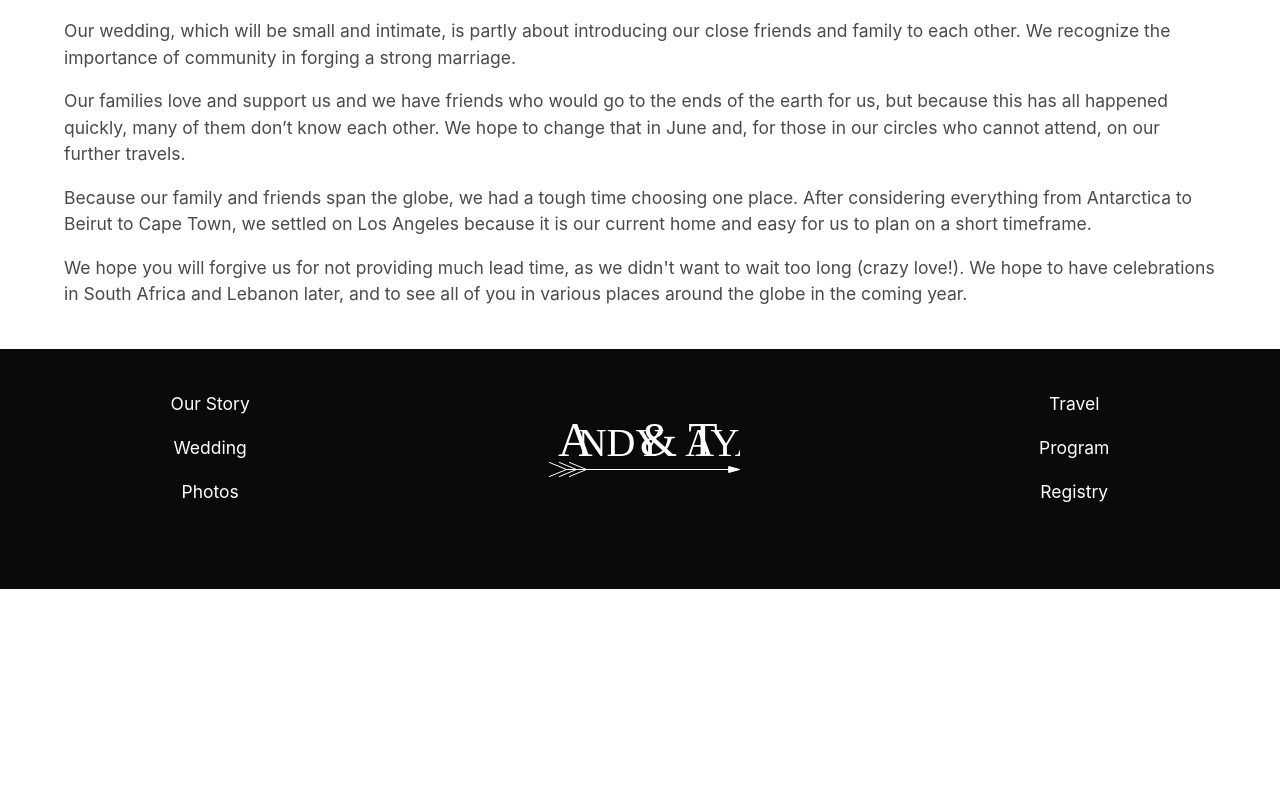
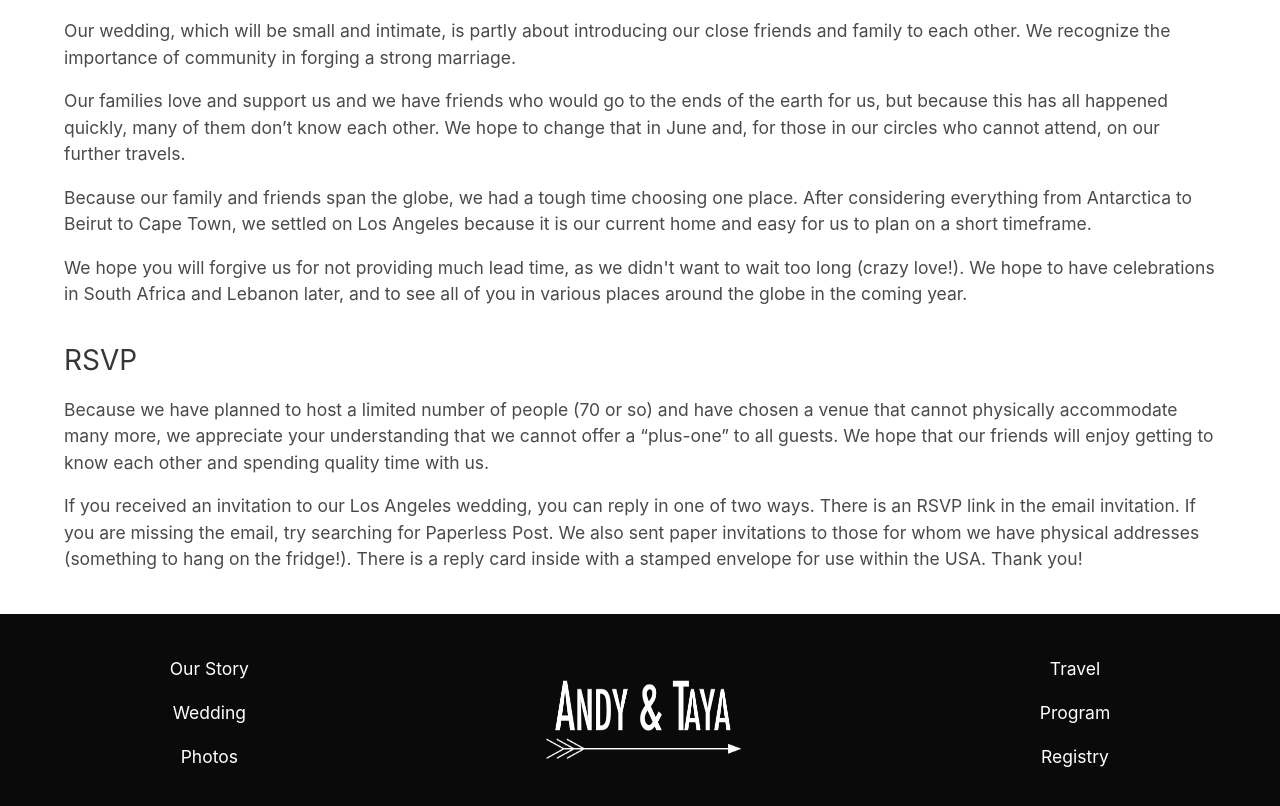
Before and after one commit to Charles-Go/andyandtaya, a Jekyll site: the page built from wedding/index.html, in a window 1280 px wide, cut to the strip 432-1286 px from the top of the page. Shown: the top 806 px of the strip. Built offline with Jekyll 4.4.1, drawn with Linux system fonts in a browser that asks for light colours; Markdown is read by kramdown in place of the engine named in the settings; before the commit the page ends 1021 px from its top, so only the background shows below that.

Commit message:
some minor changes, fixed the logos

```diff
--- a/_layouts/base.html
+++ b/_layouts/base.html
@@ -21,7 +21,7 @@
     <nav class="nav">
       <div class="nav-left">
         <a class="nav-item nav-logo" href="{{ page.root }}index.html">
-          <img src="{{ page.root }}img/logo.svg" />
+          <img src="{{ page.root }}img/logo.png" />
         </a>
       </div>
       <span class="nav-toggle" onclick="toggleNav()">
@@ -55,7 +55,7 @@
         </div>
       </div>
       <div class="level-item has-text-centered">
-        <img src="{{ page.root }}img/logo_white.svg">
+        <img style="width:196px;height:93px;" src="{{ page.root }}img/logo_white.png">
       </div>
       <div class="level-item has-text-centered">
         <div class="content is-medium">
--- a/travel/index.html
+++ b/travel/index.html
@@ -41,8 +41,8 @@ root: '../'
       </p>
 
       <ul>
+        <li><a href="https://www.lyft.com/airports/lax" target="_blank">Lyft</a></li>
         <li><a href="https://www.uber.com/airports/lax/" target="_blank">Uber</a></li>
-        <li><a href="https://www.lyft.com/airports/lax" target="_blank">Lyft</a></li>
       </ul>
 
       <p>
--- a/wedding/index.html
+++ b/wedding/index.html
@@ -46,6 +46,22 @@ root: '../'
       long (crazy love!). We hope to have celebrations in South Africa and Lebanon later, and to see
       all of you in various places around the globe in the coming year.
       </p>
+
+      <h3 class="title is-3">RSVP</h3>
+      <p>
+      Because we have planned to host a limited number of people (70 or so) and have chosen a venue
+      that cannot physically accommodate many more, we appreciate your understanding that we cannot
+      offer a “plus-one” to all guests. We hope that our friends will enjoy getting to know each
+      other and spending quality time with us.
+      </p>
+
+      <p>
+      If you received an invitation to our Los Angeles wedding, you can reply in one of two ways.
+      There is an RSVP link in the email invitation. If you are missing the email, try searching for
+      Paperless Post. We also sent paper invitations to those for whom we have physical addresses
+      (something to hang on the fridge!). There is a reply card inside with a stamped envelope for
+      use within the USA. Thank you!
+      </p>
     </div>
   </div>
 </section>
```
Also changed, not shown: index.html (+4 -4 lines), img/logo.png (added), img/logo_white.png (added).
